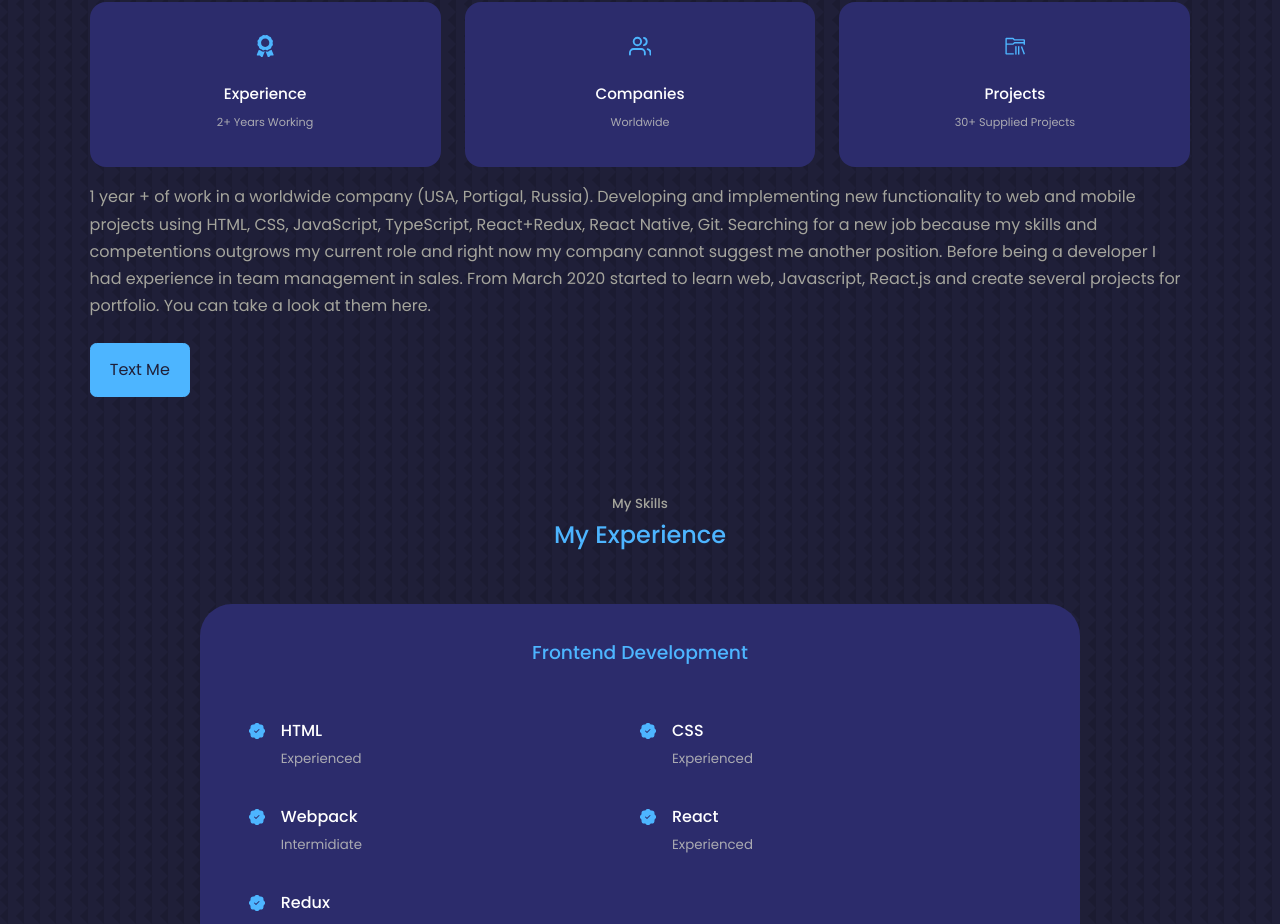
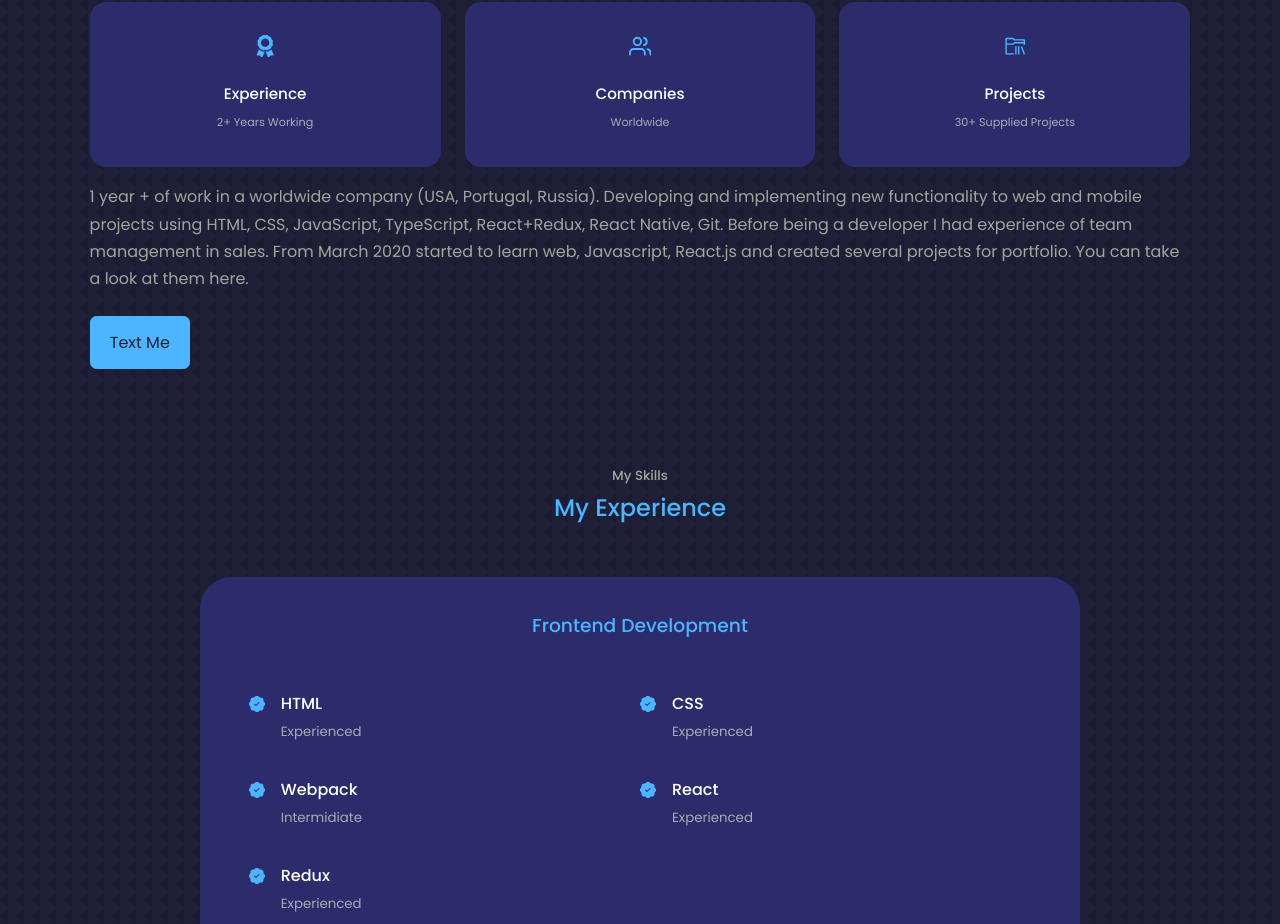
Before and after one commit to bthrsn/react-portfolio, a React (Create React App) app: page / in a window 1280 px wide. Shown: the part 1396-2320 px from the top of the page. Built offline with nearby package versions, Linux system fonts and the light colour scheme.

Commit message:
correct about section

```diff
--- a/src/components/about/About.tsx
+++ b/src/components/about/About.tsx
@@ -36,16 +36,13 @@ const About = () => {
             </article>
           </div>
           <p>
-            1 year + of work in a worldwide company (USA, Portigal, Russia).
+            1 year + of work in a worldwide company (USA, Portugal, Russia).
             Developing and implementing new functionality to web and mobile
             projects using HTML, CSS, JavaScript, TypeScript, React+Redux, React
             Native, Git.
-            Searching for a new job because my skills and
-            competentions outgrows my current role and right now my company
-            cannot suggest me another position.
             Before being a developer I had
-            experience in team management in sales. From March 2020 started to
-            learn web, Javascript, React.js and create several projects for
+            experience of team management in sales. From March 2020 started to
+            learn web, Javascript, React.js and created several projects for
             portfolio. You can take a look at them here.
           </p>
           <a href="#contacts" className="button button-primary">
```
